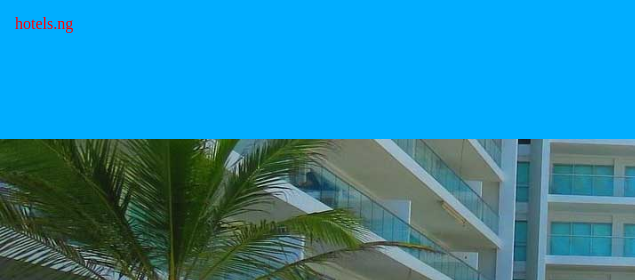
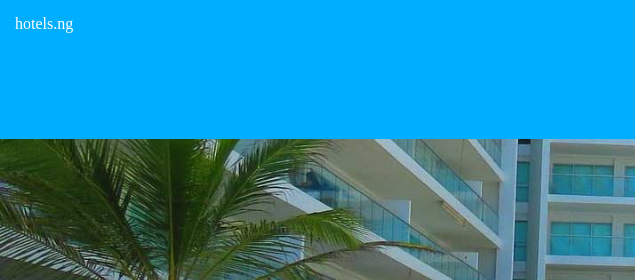
Before and after one commit to GabrielZuma/HOTELS_NG, a plain HTML site: page index.html in a window 1280 px wide. Shown: the top 280 px of the page, 0-635 px from the left. Drawn offline with Linux system fonts and the light colour scheme; files whose address does not match are found by name.

Commit message:
unknown changes

```diff
--- a/index.html
+++ b/index.html
@@ -11,7 +11,7 @@
     </head>
     <body>
         <header>
-            <div id="branding" style="color: red;">
+            <div id="branding">
               hotels.ng
             </div>
 
```
